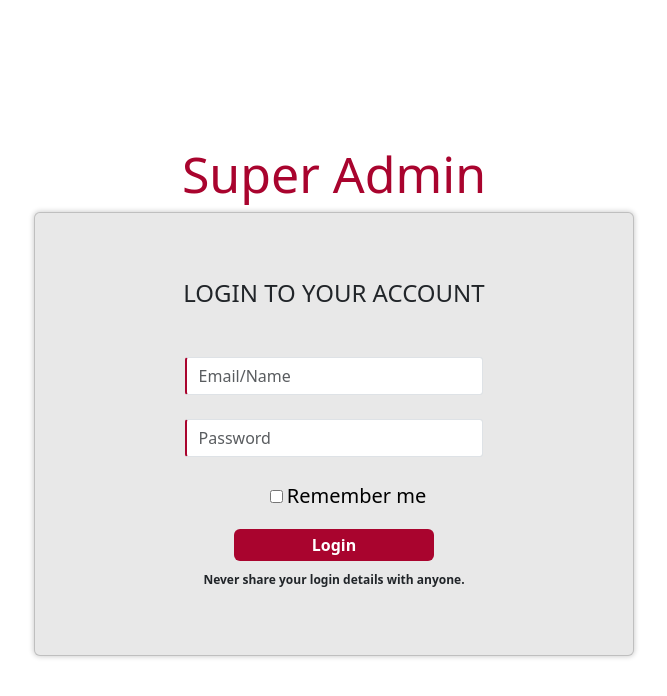
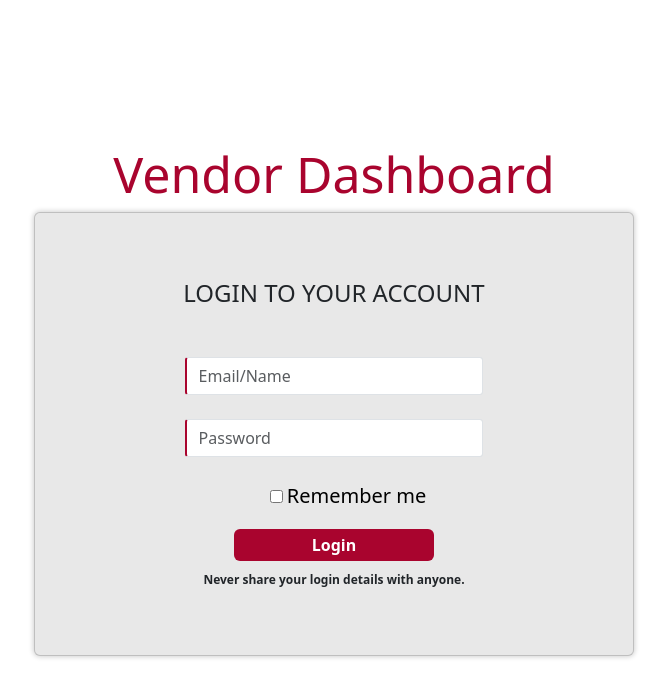
Before and after one commit to NakshatraNamahaCreations/VHS_Vendor_Dashboard, a React (Create React App) app: page / in a window 1280 px wide. Shown: the top 696 px of the page, without its empty margins (306-973 px from the left). Built offline with nearby package versions, Linux system fonts and the light colour scheme; no server answers.

Commit message:
new cahanged

```diff
--- a/src/components/Login.js
+++ b/src/components/Login.js
@@ -75,7 +75,7 @@ function Login() {
                   textAlign: "center",
                 }}
               >
-                Super Admin
+               Vendor Dashboard
               </h1>
               <Card
                 style={{
```
